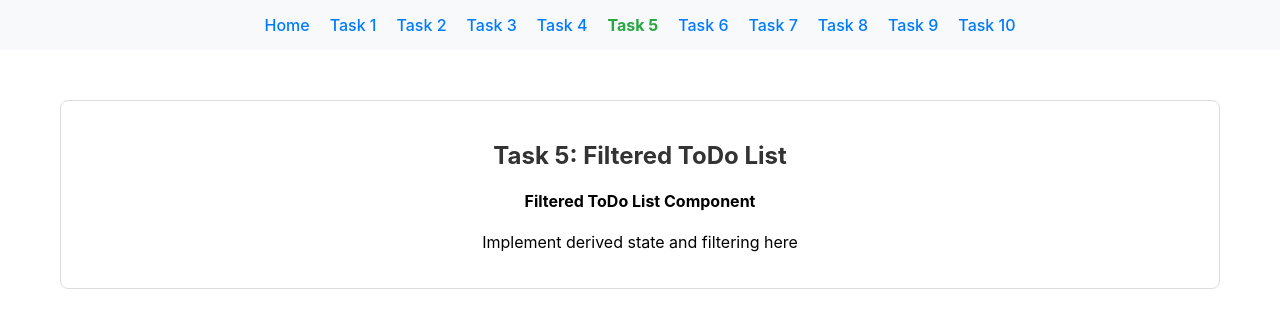
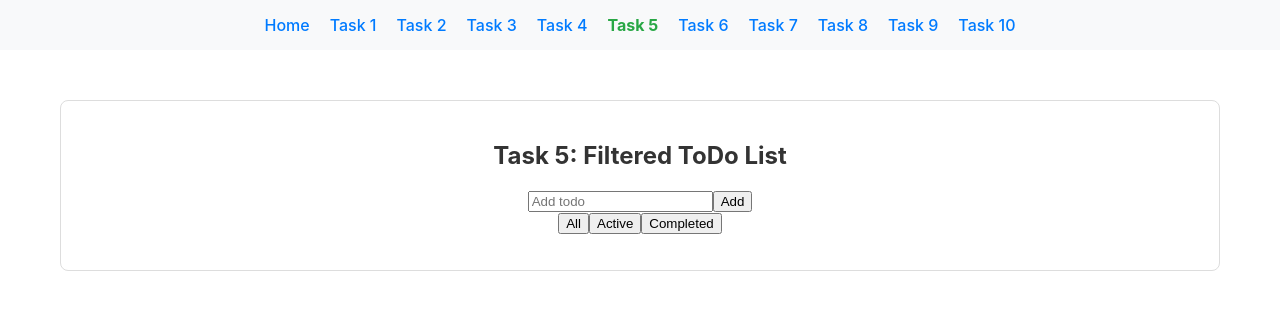
Before and after one commit to DrArzter/node.js-pre-training-course, a React (Create React App) app in the folder React-CSS/react-todo-app/: page /task-05 in a window 1280 px wide. Shown: the top 328 px of the page. Built offline with nearby package versions, Linux system fonts and the light colour scheme.

Commit message:
React-CSS-task-05: implement FilteredToDoList with All/Active/Completed filters

```diff
--- a/React-CSS/react-todo-app/src/solutions/task-05/FilteredToDoList.tsx
+++ b/React-CSS/react-todo-app/src/solutions/task-05/FilteredToDoList.tsx
@@ -63,11 +63,47 @@ export const FilteredToDoList: React.FC = () => {
   //   return true; // 'all' case
   // });
 
+  const [inputValue, setInputValue] = useState('');
+  const [todos, setTodos] = useState<Todo[]>([]);
+  const [filter, setFilter] = useState<'all' | 'active' | 'completed'>('all');
+
+  const handleAdd = () => {
+    if (!inputValue.trim()) return;
+    setTodos([...todos, { id: Date.now(), title: inputValue.trim(), completed: false }]);
+    setInputValue('');
+  };
+
+  const handleComplete = (id: number) => {
+    setTodos(todos.map(todo => todo.id === id ? { ...todo, completed: true } : todo));
+  };
+
+  const filteredTodos = todos.filter(todo => {
+    if (filter === 'active') return !todo.completed;
+    if (filter === 'completed') return todo.completed;
+    return true;
+  });
+
   return (
     <div>
-      {/* TODO: Replace this with your implementation */}
-      <h4>Filtered ToDo List Component</h4>
-      <p>Implement derived state and filtering here</p>
+      <input
+        value={inputValue}
+        onChange={e => setInputValue(e.target.value)}
+        placeholder="Add todo"
+      />
+      <button onClick={handleAdd}>Add</button>
+      <div>
+        <button onClick={() => setFilter('all')}>All</button>
+        <button onClick={() => setFilter('active')}>Active</button>
+        <button onClick={() => setFilter('completed')}>Completed</button>
+      </div>
+      <ul>
+        {filteredTodos.map(todo => (
+          <li key={todo.id}>
+            {todo.title} - {todo.completed ? 'completed' : 'active'}
+            {!todo.completed && <button onClick={() => handleComplete(todo.id)}>Complete</button>}
+          </li>
+        ))}
+      </ul>
     </div>
   );
 };
```
